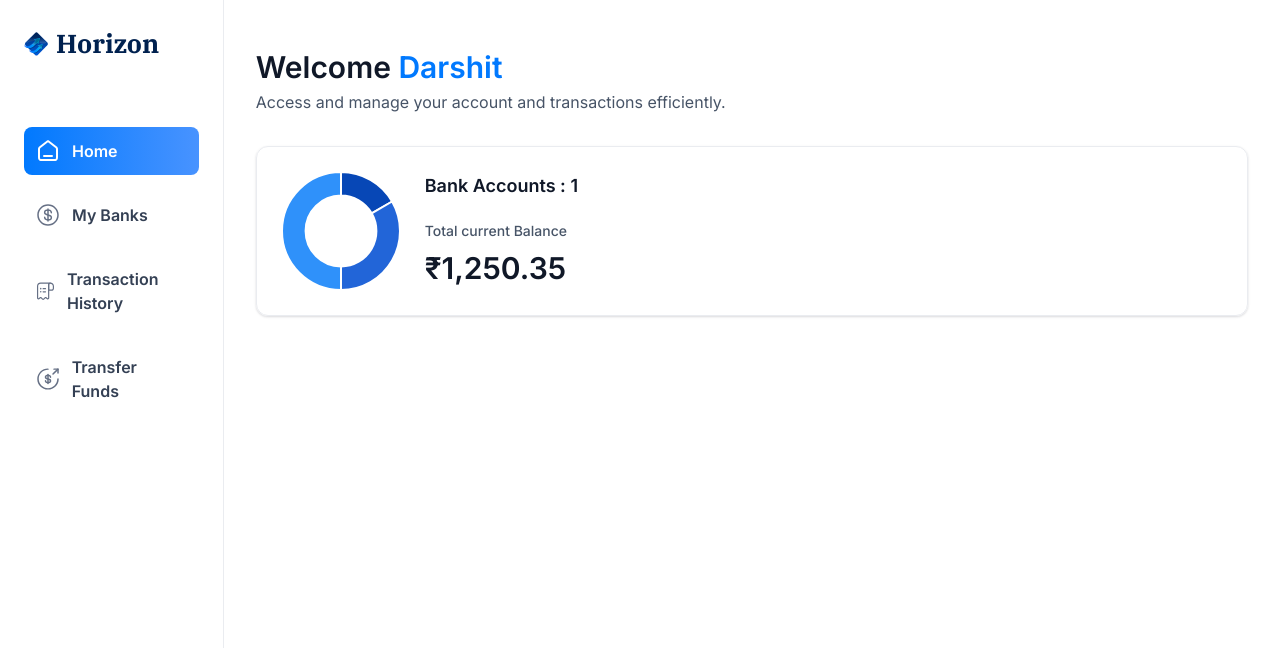
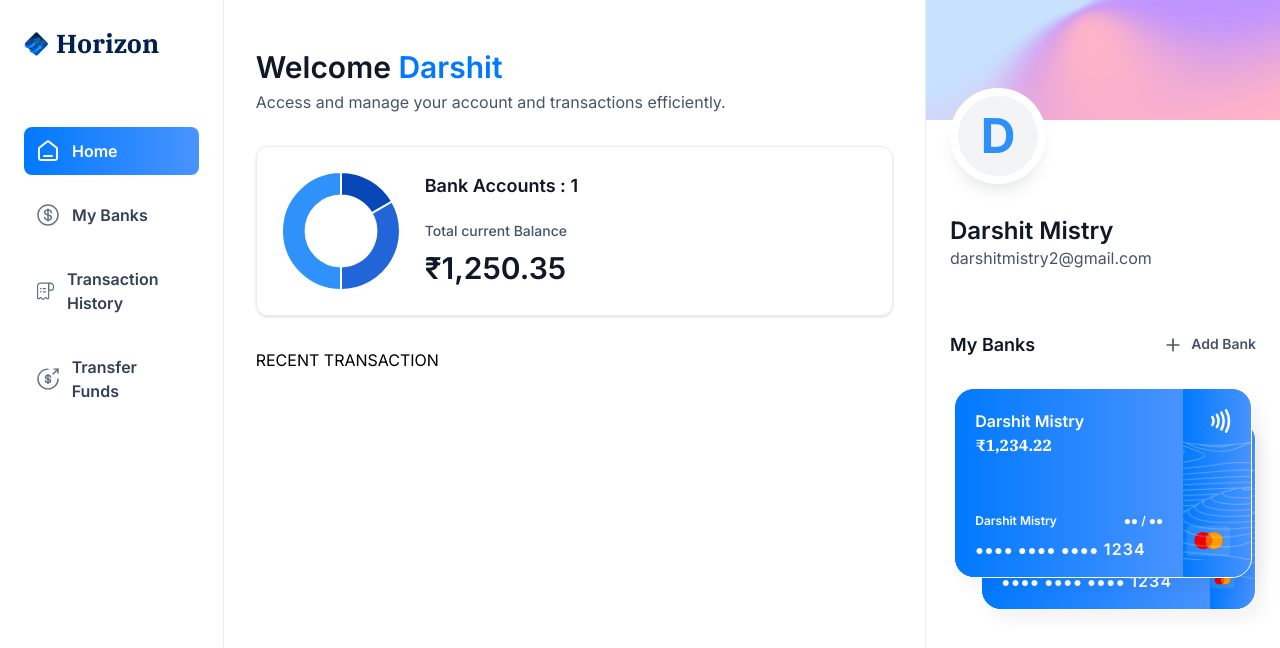
Before and after one commit to Darshit02/Horizon, a Next.js app: page / in a window 1280 px wide. Shown: the top 648 px of the page. Built offline with nearby package versions, Linux system fonts and the light colour scheme.

Commit message:
feat : heropage right sidebar

```diff
--- a/app/(root)/page.tsx
+++ b/app/(root)/page.tsx
@@ -1,10 +1,13 @@
 import HeaderBox from '@/components/header-box'
+import RightSidebar from '@/components/right-sidebar'
 import TotalBalanceBox from '@/components/total-balance-box'
 import React from 'react'
 
 const Home = () => {
   const loggedIn = {
-    firstName : "Darshit"
+    firstName : "Darshit",
+    lastName : "Mistry",
+    email : "darshitmistry2@gmail.com"
   }
   return (
     // class will imported by the globals.css
@@ -23,7 +26,13 @@
           totalCurrentBalance = {1250.35}
           />
         </header>
+        RECENT TRANSACTION
       </div>
+      <RightSidebar
+      user = {loggedIn}
+      transactions = {[]}
+      banks = {[{currentBalance : 1234.22},{currentBalance : 11222.22}]}
+      />
     </section>
   )
 }
--- /dev/null
+++ b/components/bank-card.tsx
@@ -0,0 +1,69 @@
+import { formatAmount } from '@/lib/utils'
+import Image from 'next/image'
+import Link from 'next/link'
+import React from 'react'
+
+const BankCard = ({
+    account ,
+    userName ,
+    showBalance = true
+} : CreditCardProps) => {
+  return (
+    <div className="flex flex-col">
+    <Link href="/" className="bank-card">
+      <div className="bank-card_content">
+        <div>
+          <h1 className="text-16 font-semibold text-white">
+            {account.name || userName}
+          </h1>
+          <p className="font-ibm-plex-serif font-black text-white">
+            {formatAmount(account.currentBalance)}
+          </p>
+        </div>
+
+        <article className="flex flex-col gap-2">
+          <div className="flex justify-between">
+            <h1 className="text-12 font-semibold text-white">
+              {userName}
+            </h1>
+            <h2 className="text-12 font-semibold text-white">
+            ●● / ●●
+            </h2>
+          </div>
+          <p className="text-14 font-semibold tracking-[1.1px] text-white">
+            ●●●● ●●●● ●●●● <span className="text-16">1234</span>
+          </p>
+        </article>
+      </div>
+
+      <div className="bank-card_icon">
+        <Image
+          src="/icons/Paypass.svg"
+          width={20}
+          height={24}
+          alt="pay"
+        />
+        <Image
+          src="/icons/mastercard.svg"
+          width={45}
+          height={32}
+          alt="mastercard"
+          className="ml-5"
+        />
+      </div>
+
+      <Image
+        src="/icons/lines.png"
+        width={316}
+        height={190}
+        alt="lines"
+        className="absolute top-0 left-0"
+      />
+    </Link>
+
+    {/* COPY */}
+  </div>
+  )
+}
+
+export default BankCard
--- /dev/null
+++ b/components/right-sidebar.tsx
@@ -0,0 +1,76 @@
+import Image from 'next/image'
+import Link from 'next/link'
+import React from 'react'
+import BankCard from '@/components/bank-card'
+
+const RightSidebar = ({
+    user,
+    transactions,
+    banks
+}: RightSidebarProps) => {
+    return (
+        <aside className='right-sidebar'>
+            <section className='flex flex-col pb-8'>
+                <div className="profile-banner" />
+                <div className="profile">
+                    <div className="profile-img">
+                        <span className='text-5xl font-bold text-blue-500'>
+                            {user.firstName[0]}
+                        </span>
+                    </div>
+                    <div className="profile-details">
+                        <h1 className='profile-name'>
+                            {user.firstName}{' '}
+                            {user.lastName}
+                        </h1>
+                        <p className="profile-email">
+                            {
+                                user.email
+                            }
+                        </p>
+                    </div>
+                </div>
+            </section>
+            <section className='banks'>
+                <div className="flex w-full justify-between">
+                    <h2 className="header-2">
+                        My Banks
+                    </h2>
+                    <Link href="/" className='flex gap-2'>
+                        <Image
+                            src="/icons/plus.svg"
+                            alt="Add Bank"
+                            width={20}
+                            height={20}
+                        />
+                        <h2 className="text-14 font-semibold text-gray-600">Add Bank</h2>
+                    </Link>
+                </div>
+                {banks?.length > 0 && (
+                    <div className="relative flex flex-1 flex-col items-center justify-center gap-5">
+                        <div className='relative z-10'>
+                            <BankCard
+                                key={banks[0].$id}
+                                account={banks[0]}
+                                userName={`${user.firstName} ${user.lastName}`}
+                                showBalance={false}
+                            />
+                        </div>
+                        {banks[1] && (
+                            <div className="absolute right-0 top-8 z-0 w-[90%]">
+                                <BankCard
+                                    key={banks[1].$id}
+                                    account={banks[1]}
+                                    userName={`${user.firstName} ${user.lastName}`}
+                                    showBalance={false}
+                                />
+                            </div>
+                        )}
+                    </div>
+                )}
+            </section>
+        </aside>
+    )
+}
+
+export default RightSidebar
```
